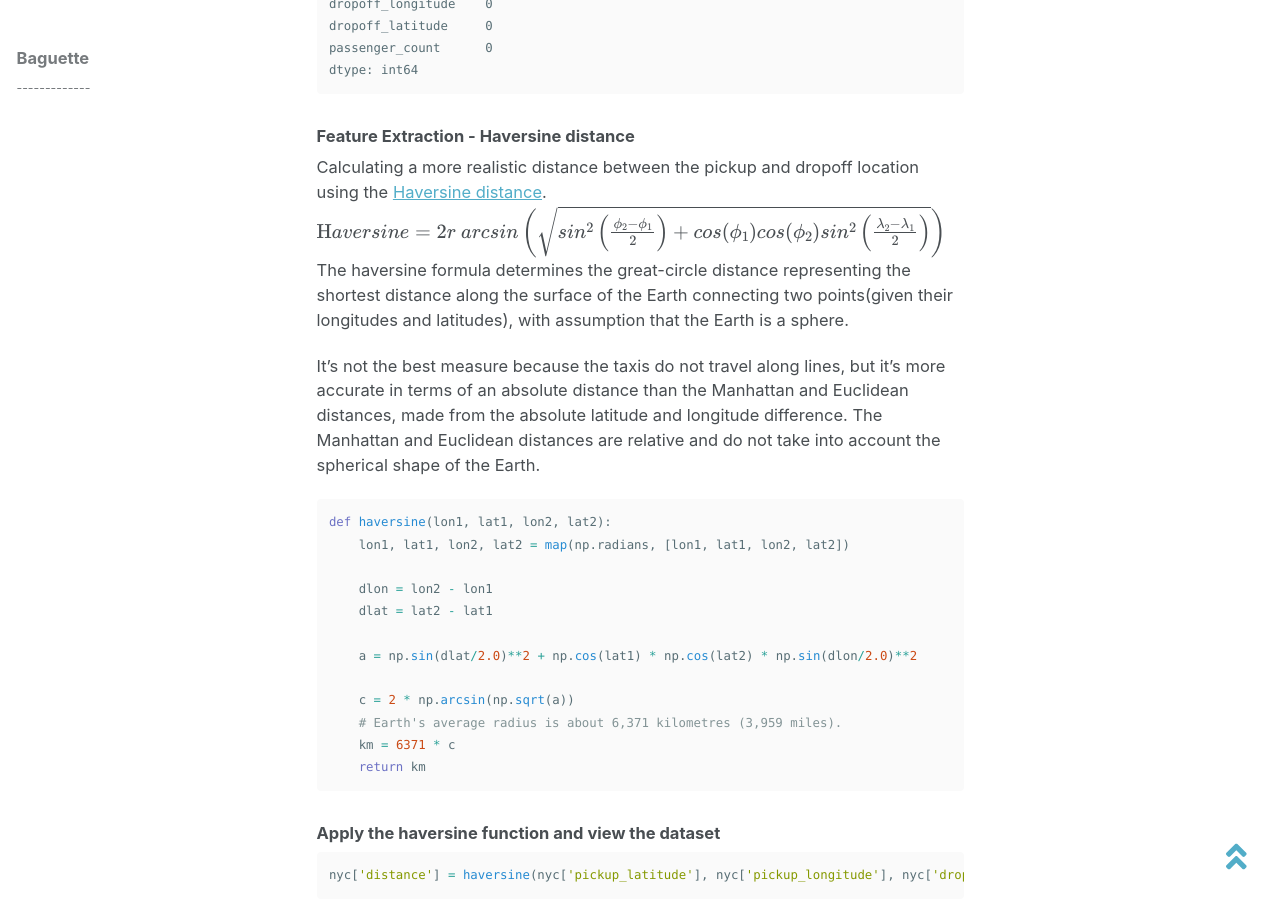
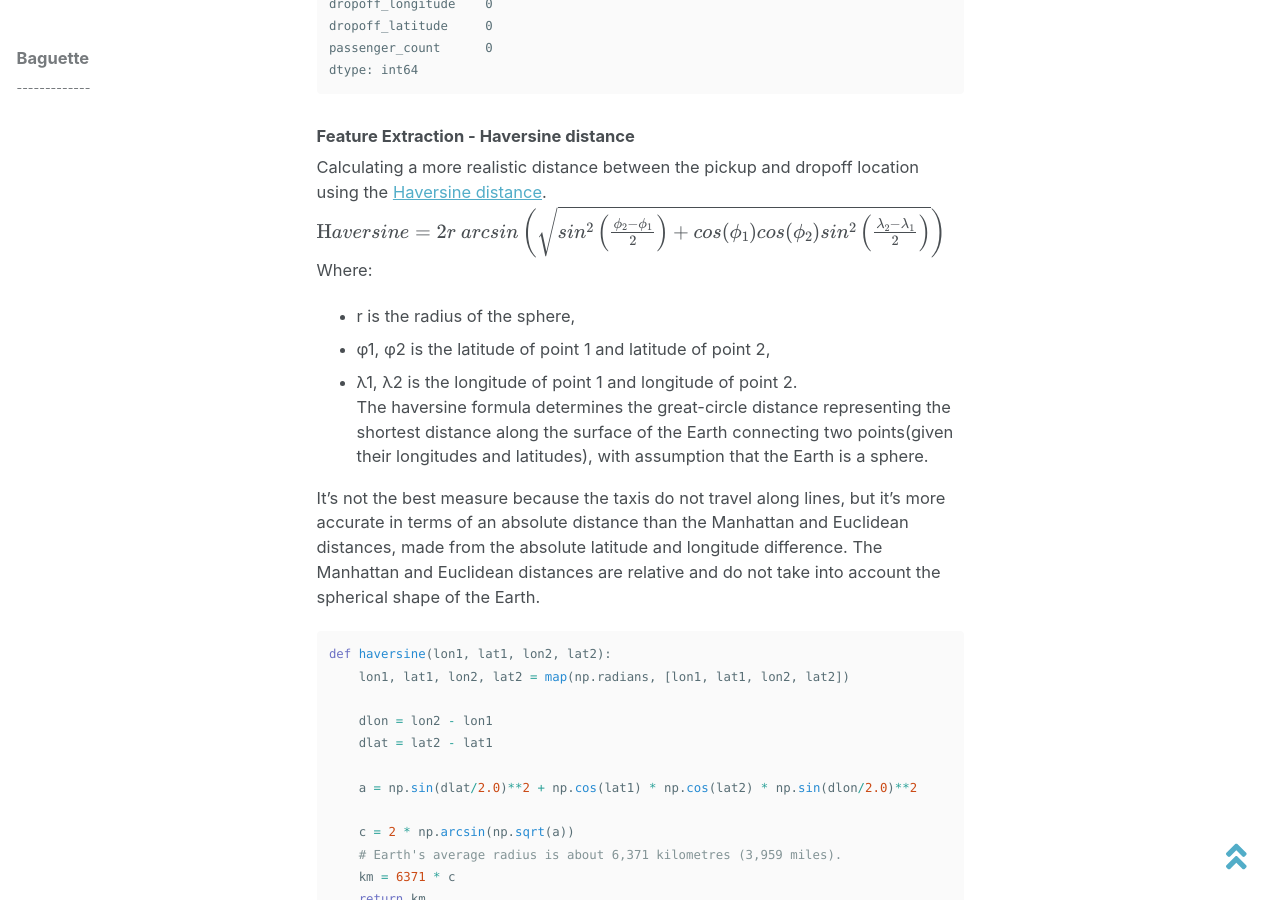
Before and after one commit to baguettexci/baguettexci.gituhb.io, a Jekyll site: the page built from _posts/2018-10-28-NYC-Taxi.md, in a window 1280 px wide and 900 px high, scrolled down 2356 px. Built offline with Jekyll 4.4.1, drawn with Linux system fonts in a browser that asks for light colours; nearby versions of some CDN libraries; formulas are drawn with MathJax 3.

Commit message:
Update 2018-10-28-NYC-Taxi.md

```diff
--- a/_posts/2018-10-28-NYC-Taxi.md
+++ b/_posts/2018-10-28-NYC-Taxi.md
@@ -149,6 +149,11 @@ dtype: int64
 Calculating a more realistic distance between the pickup and dropoff location using the [Haversine distance](https://en.wikipedia.org/wiki/Haversine_formula).
 <br/>
 $${\text Haversine}= {\text 2r\ arcsin}\left(\sqrt {sin^2\left(\frac{\phi_2 - \phi_1}{2}\right) + cos(\phi_1)cos(\phi_2)sin^2\left(\frac{\lambda_2 - \lambda_1}{2}\right)}\right)$$
+<br/>
+Where:
+* r is the radius of the sphere,
+* φ1, φ2 is the latitude of point 1 and latitude of point 2,
+* λ1, λ2 is the longitude of point 1 and longitude of point 2.
 <br/>
 The haversine formula determines the great-circle distance representing the shortest distance along the surface of the Earth connecting two points(given their longitudes and latitudes), with assumption that the Earth is a sphere.
 <br/>
```
